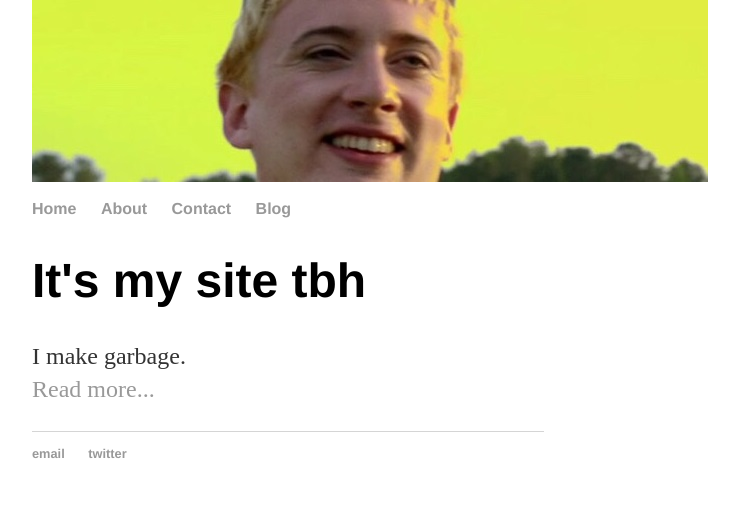
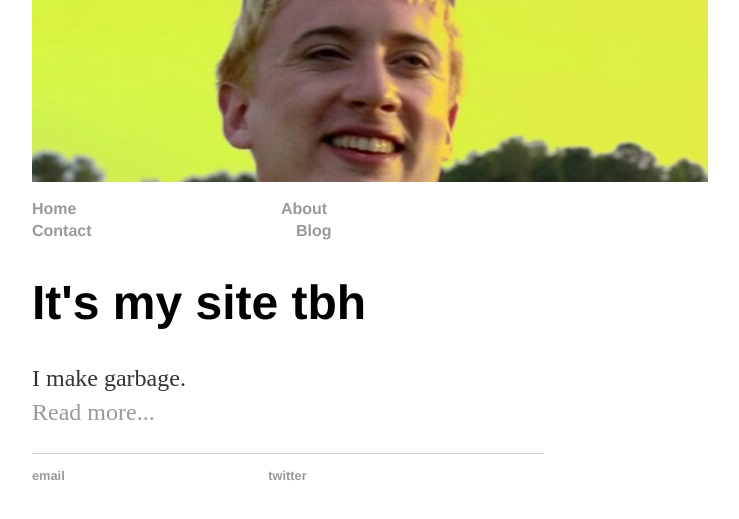
Before and after one commit to glasscaked/strip, a Jekyll site: the page built from index.html, in a window 1280 px wide. Shown: the top 519 px of the page, without its empty margins (352-1091 px from the left). Built offline with Jekyll 4.4.1, drawn with Linux system fonts in a browser that asks for light colours.

Commit message:
Update main.css

```diff
--- a/css/main.css
+++ b/css/main.css
@@ -12,7 +12,7 @@ h3 { font-size: 2.3em; }
 h4 { font-size: 1.9em; }
 
 nav ul, footer ul { font-size: 1em; font-family: 'Helvetica', 'Arial', 'Sans-Serif'; padding: 0px; list-style: none; font-weight: bold; }
-nav ul li, footer ul li {display: inline; margin-right: 20px; }
+nav ul li, footer ul li {display: inline; margin-right: 200px; }
 
 footer { border-top: 1px solid #d5d5d5; font-size: .8em; }
 
```
